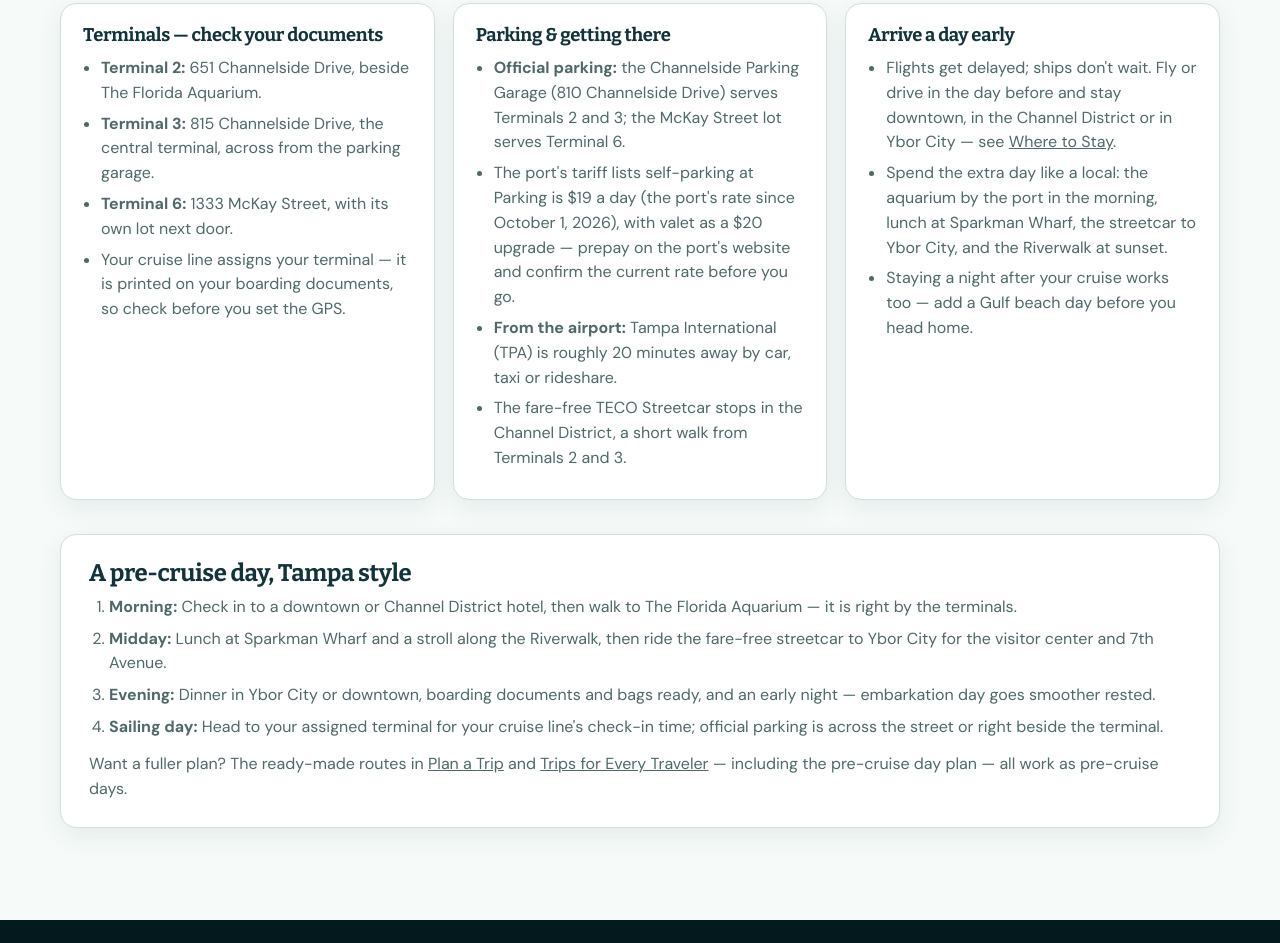
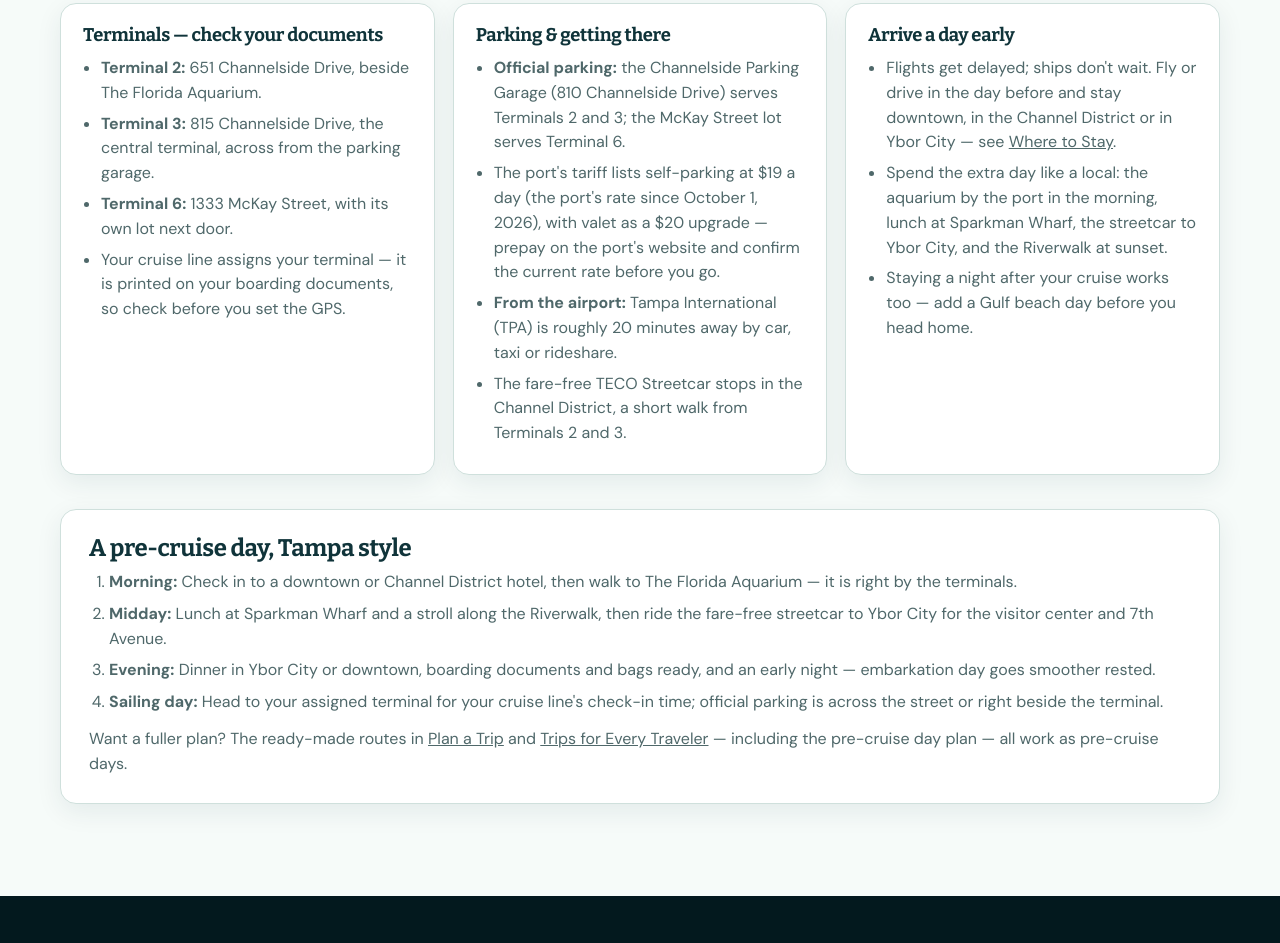
Before and after one commit to bajajdishika5-cyber/Exploring-Tampa, a plain HTML site: page stay-cruises.html in a window 1280 px wide. Shown: the part 2974-3917 px from the top of the page. Drawn offline with nearby package versions, Linux system fonts and the light colour scheme.

Commit message:
Add files via upload

```diff
--- a/stay-cruises.html
+++ b/stay-cruises.html
@@ -190,7 +190,7 @@ details.faq summary:hover{color:var(--teal)}
         </div>
         <div class="list-cols" style="margin-bottom:34px">
           <div class="list-box reveal"><h3>Terminals — check your documents</h3><ul><li><strong>Terminal 2:</strong> 651 Channelside Drive, beside The Florida Aquarium.</li><li><strong>Terminal 3:</strong> 815 Channelside Drive, the central terminal, across from the parking garage.</li><li><strong>Terminal 6:</strong> 1333 McKay Street, with its own lot next door.</li><li>Your cruise line assigns your terminal — it is printed on your boarding documents, so check before you set the GPS.</li></ul></div>
-          <div class="list-box reveal"><h3>Parking &amp; getting there</h3><ul><li><strong>Official parking:</strong> the Channelside Parking Garage (810 Channelside Drive) serves Terminals 2 and 3; the McKay Street lot serves Terminal 6.</li><li>The port's tariff lists self-parking at Parking is $19 a day (the port's rate since October 1, 2026), with valet as a $20 upgrade — prepay on the port's website and confirm the current rate before you go.</li><li><strong>From the airport:</strong> Tampa International (TPA) is roughly 20 minutes away by car, taxi or rideshare.</li><li>The fare-free TECO Streetcar stops in the Channel District, a short walk from Terminals 2 and 3.</li></ul></div>
+          <div class="list-box reveal"><h3>Parking &amp; getting there</h3><ul><li><strong>Official parking:</strong> the Channelside Parking Garage (810 Channelside Drive) serves Terminals 2 and 3; the McKay Street lot serves Terminal 6.</li><li>The port's tariff lists self-parking at $19 a day (the port's rate since October 1, 2026), with valet as a $20 upgrade — prepay on the port's website and confirm the current rate before you go.</li><li><strong>From the airport:</strong> Tampa International (TPA) is roughly 20 minutes away by car, taxi or rideshare.</li><li>The fare-free TECO Streetcar stops in the Channel District, a short walk from Terminals 2 and 3.</li></ul></div>
           <div class="list-box reveal"><h3>Arrive a day early</h3><ul><li>Flights get delayed; ships don't wait. Fly or drive in the day before and stay downtown, in the Channel District or in Ybor City — see <a href="#stay">Where to Stay</a>.</li><li>Spend the extra day like a local: the aquarium by the port in the morning, lunch at Sparkman Wharf, the streetcar to Ybor City, and the Riverwalk at sunset.</li><li>Staying a night after your cruise works too — add a Gulf beach day before you head home.</li></ul></div>
         </div>
         <div class="itin-panel reveal"><h3>A pre-cruise day, Tampa style</h3><ol><li><strong>Morning:</strong> Check in to a downtown or Channel District hotel, then walk to The Florida Aquarium — it is right by the terminals.</li><li><strong>Midday:</strong> Lunch at Sparkman Wharf and a stroll along the Riverwalk, then ride the fare-free streetcar to Ybor City for the visitor center and 7th Avenue.</li><li><strong>Evening:</strong> Dinner in Ybor City or downtown, boarding documents and bags ready, and an early night — embarkation day goes smoother rested.</li><li><strong>Sailing day:</strong> Head to your assigned terminal for your cruise line's check-in time; official parking is across the street or right beside the terminal.</li></ol><p style="color:var(--muted);margin:12px 0 0">Want a fuller plan? The ready-made routes in <a href="plan.html#plan">Plan a Trip</a> and <a href="plan.html#more-trips">Trips for Every Traveler</a> — including the pre-cruise day plan — all work as pre-cruise days.</p></div>
```
